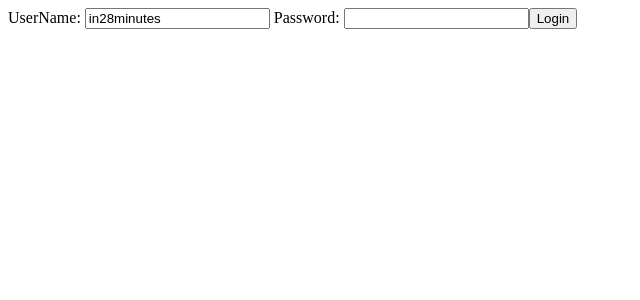
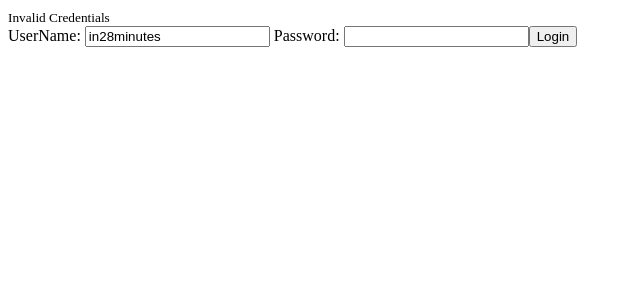
Before and after one commit to raushan9jnv/AngularJavaToDoProject, an Angular app in the folder FrontEnd/todo/: page / in a window 1280 px wide. Both pictures are taken after a click on the button "Login". Shown: the top 300 px of the page, without its empty margins (0-640 px from the left). Built offline with nearby package versions, Linux system fonts and the light colour scheme.

Commit message:
login authentication

```diff
--- a/FrontEnd/todo/src/app/login/login.component.html
+++ b/FrontEnd/todo/src/app/login/login.component.html
@@ -1,4 +1,10 @@
-UserName: <input type="text" name="username" [(ngModel)]="username">
-Password:  <input type="password" name="password" [(ngModel)]="password">
-<!-- value = "{{password}} -->
-<button (click)=handleLogin()>Login</button>
+
+<small *ngIf ='invalidLogin'> {{errorMessage}}</small>
+<div>
+    UserName: <input type="text" name="username" [(ngModel)]="username">
+    Password:  <input type="password" name="password" [(ngModel)]="password">
+
+    <!-- value = "{{password}} -->
+
+    <button (click)=handleLogin()>Login</button>
+</div>
--- a/FrontEnd/todo/src/app/login/login.component.ts
+++ b/FrontEnd/todo/src/app/login/login.component.ts
@@ -9,6 +9,8 @@
 
   username = 'in28minutes'
   password =''
+  errorMessage = 'Invalid Credentials'
+  invalidLogin =false
 
   constructor() { }
 
@@ -16,8 +18,14 @@
   }
 
   handleLogin(){
-    console.log(this.username);
-    // console.log(this.password);   we don't use..mot goood pratice
+    // console.log(this.username);
+    // console.log(this.password);   we don't print password..mot goood pratice
+
+    if(this.username==="in28minutes" && this.password==="dummy"){
+      this.invalidLogin = false
+    }else{
+      this.invalidLogin = true
+    }
   }
 
 }
```
